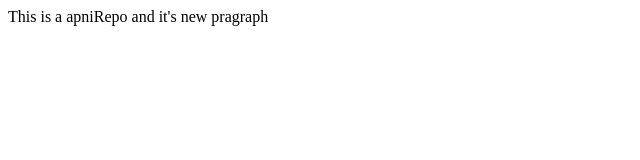
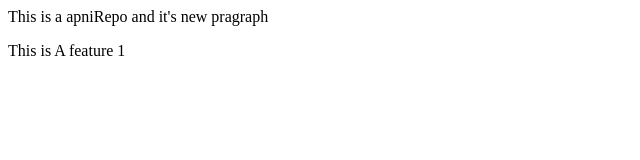
Before and after one commit to Aniket-AHI/apniRepo, a plain HTML site: page index.html/index.html in a window 1280 px wide. Shown: the whole page, without its empty margins (0-640 px from the left). Drawn offline with Linux system fonts and the light colour scheme.

Commit message:
Add new feture

```diff
--- a/index.html/index.html
+++ b/index.html/index.html
@@ -1,2 +1,3 @@
 
 <p>This is a apniRepo and it's new pragraph</p>
+<p> This is A feature 1</p>
```
